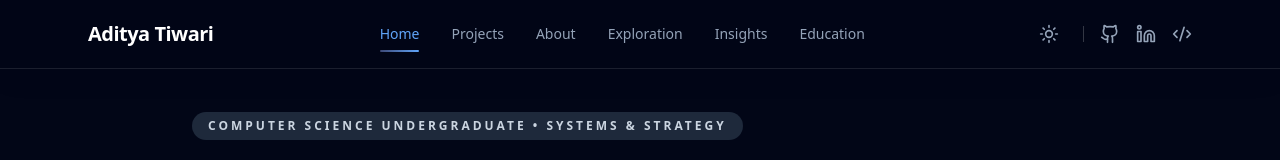
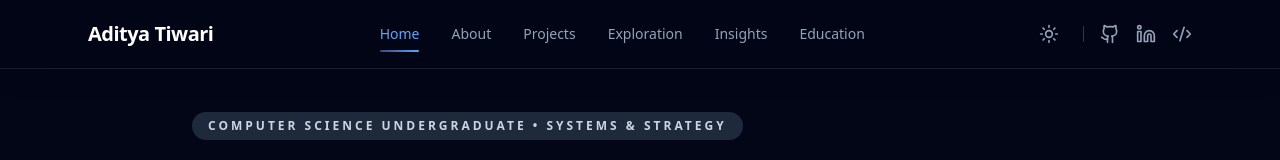
Before and after one commit to adityatiwari9t8/portfolio-website, a React (Vite) app: page / in a window 1280 px wide. Shown: the top 160 px of the page. Built offline with nearby package versions, Linux system fonts and the light colour scheme.

Commit message:
add files

```diff
--- a/components/Navbar.tsx
+++ b/components/Navbar.tsx
@@ -45,8 +45,8 @@ const Navbar: React.FC<NavbarProps> = () => {
   /* ================= NAV ITEMS ================= */
   const navItems = [
     { id: 'home', label: 'Home' },
+    { id: 'about', label: 'About' },
     { id: 'portfolio', label: 'Projects' },
-    { id: 'about', label: 'About' },
     { id: 'exploration', label: 'Exploration' },
     { id: 'insights', label: 'Insights' },
     { id: 'resume', label: 'Education' }
```
